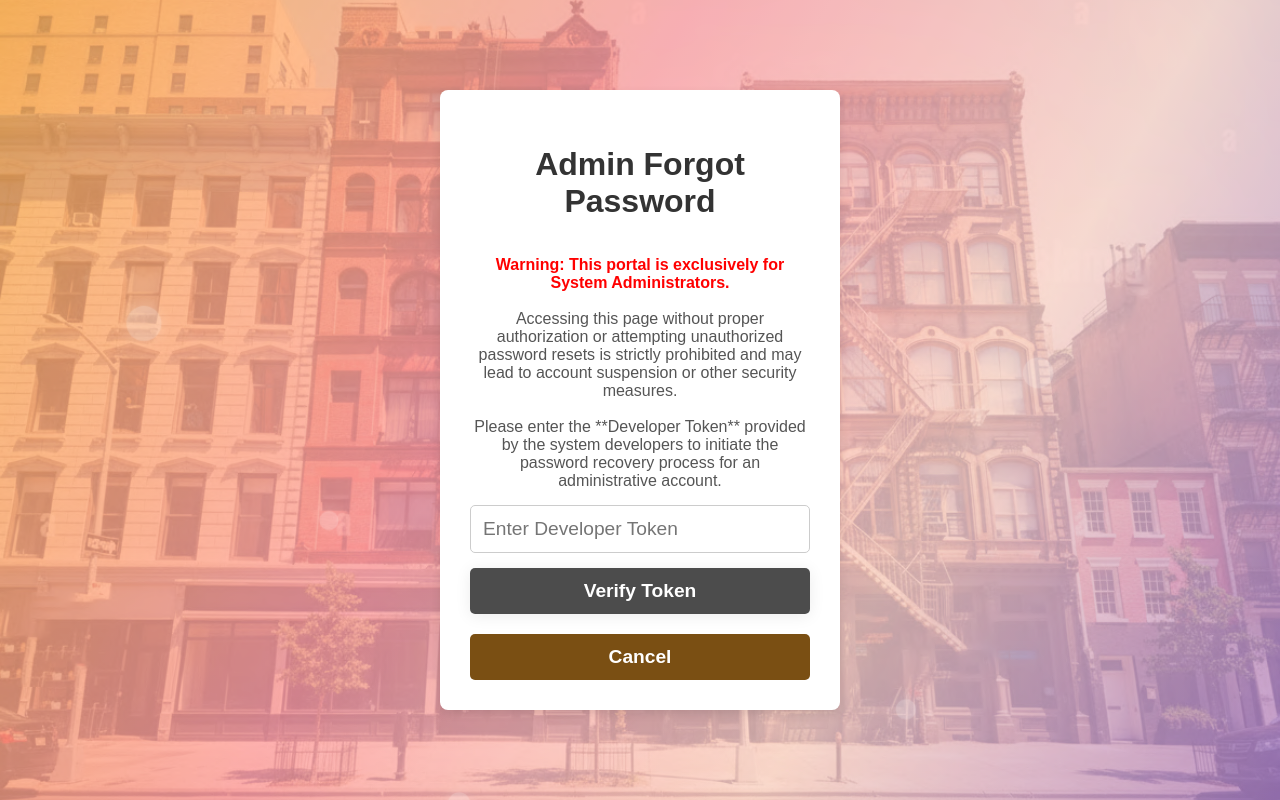
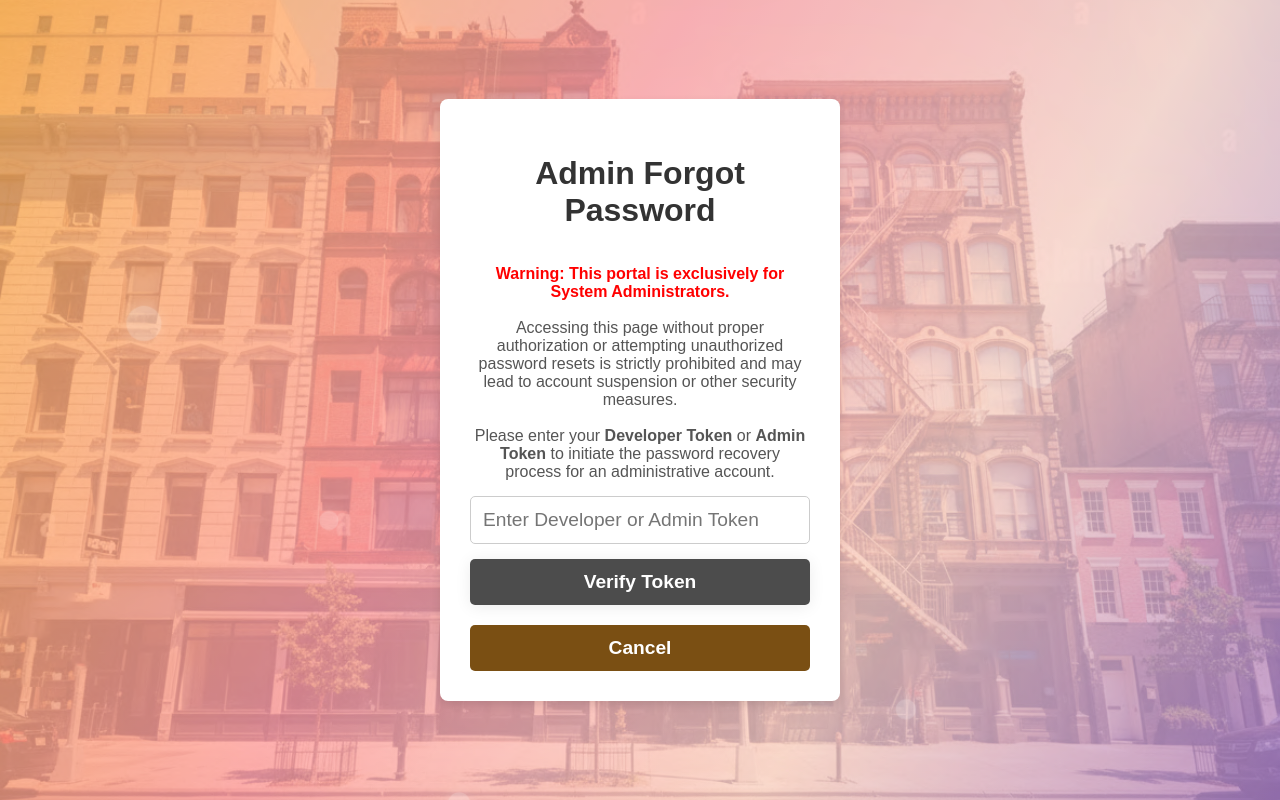
Before and after one commit to Noble636/Capstone2, a React (Create React App) app: page /admin-forgot-password in a window 1280 px wide. Built offline with nearby package versions, Linux system fonts and the light colour scheme.

Commit message:
Initial commit

```diff
--- a/src/components/Admin/AdminEditAccount.js
+++ b/src/components/Admin/AdminEditAccount.js
@@ -196,6 +196,7 @@ const AdminEditAccount = () => {
 
             <p className="admin-edit-info-text" style={{marginTop: '10px', marginBottom: '5px'}}>
               This is your <b>Admin Token</b>. You will use this for sensitive actions and password recovery. Please keep it safe and do not share it with others.<br />
+              <span style={{display: 'block', height: '8px'}}></span>
               <span style={{color: '#888', fontSize: '0.95em'}}>
                 (Optional: Only fill if you want to update your admin token)<br />
                 <b>Note:</b> You must enter your current password to change your admin token.
--- a/src/components/Admin/AdminFPW.js
+++ b/src/components/Admin/AdminFPW.js
@@ -6,7 +6,7 @@ import { faEye, faEyeSlash } from '@fortawesome/free-solid-svg-icons';
 
 const AdminFPW = () => {
     const navigate = useNavigate();
-    const [developerToken, setDeveloperToken] = useState('');
+    const [tokenInput, setTokenInput] = useState('');
     const [username, setUsername] = useState('');
     const [adminDetails, setAdminDetails] = useState(null);
     const [otp, setOtp] = useState('');
@@ -18,7 +18,7 @@ const AdminFPW = () => {
     const [error, setError] = useState('');
     const [message, setMessage] = useState('');
 
-    const handleDeveloperTokenSubmit = async (e) => {
+    const handleTokenSubmit = async (e) => {
         e.preventDefault();
         setError('');
         setMessage('');
@@ -26,17 +26,17 @@ const AdminFPW = () => {
             const response = await fetch('https://tenantportal-backend.onrender.com/api/admin/forgot-password/verify-token', {
                 method: 'POST',
                 headers: { 'Content-Type': 'application/json' },
-                body: JSON.stringify({ developerToken }),
+                body: JSON.stringify({ token: tokenInput }),
             });
             const data = await response.json();
             if (response.ok) {
                 setMessage(data.message);
                 setStage('username');
             } else {
-                setError(data.message || 'Invalid developer token.');
+                setError(data.message || 'Invalid token.');
             }
         } catch (error) {
-            console.error('Error verifying developer token:', error);
+            console.error('Error verifying token:', error);
             setError('Failed to connect to the server.');
         }
     };
@@ -146,19 +146,19 @@ const AdminFPW = () => {
                 {message && <div className="success-message">{message}</div>}
 
                 {stage === 'token' && (
-                    <form onSubmit={handleDeveloperTokenSubmit} className="fpw-form">
+                    <form onSubmit={handleTokenSubmit} className="fpw-form">
                         <p className="admin-fpw-info-text">
                             <strong style={{ color: 'red' }}>Warning: This portal is exclusively for System Administrators.</strong>
                             <br /><br />
                             Accessing this page without proper authorization or attempting unauthorized password resets is strictly prohibited and may lead to account suspension or other security measures.
                             <br /><br />
-                            Please enter the **Developer Token** provided by the system developers to initiate the password recovery process for an administrative account.
+                            Please enter your <b>Developer Token</b> or <b>Admin Token</b> to initiate the password recovery process for an administrative account.
                         </p>
                         <input
                             type="password"
-                            value={developerToken}
-                            onChange={(e) => setDeveloperToken(e.target.value)}
-                            placeholder="Enter Developer Token"
+                            value={tokenInput}
+                            onChange={(e) => setTokenInput(e.target.value)}
+                            placeholder="Enter Developer or Admin Token"
                             required
                         />
                         <button type="submit">Verify Token</button>
--- a/src/components/Admin/AdminRegister.js
+++ b/src/components/Admin/AdminRegister.js
@@ -6,7 +6,7 @@ import { faEye, faEyeSlash } from '@fortawesome/free-solid-svg-icons';
 
 const AdminRegister = () => {
     const navigate = useNavigate();
-    const [developerTokenInput, setDeveloperTokenInput] = useState('');
+    const [tokenInput, setTokenInput] = useState('');
     const [isTokenVerified, setIsTokenVerified] = useState(false);
     const [fullName, setFullName] = useState('');
     const [email, setEmail] = useState('');
@@ -19,16 +19,18 @@ const AdminRegister = () => {
     const [showConfirmPassword, setShowConfirmPassword] = useState(false);
     const [adminToken, setAdminToken] = useState('');
     const [showAdminToken, setShowAdminToken] = useState(false);
+    // Accept either developer or admin token for registration
     const CORRECT_DEVELOPER_TOKEN = 'Token';
 
     const handleTokenSubmit = (e) => {
         e.preventDefault();
-        if (developerTokenInput === CORRECT_DEVELOPER_TOKEN) {
+        // Accept either developer token or admin token (for demo, just check if not empty or matches dev token)
+        if (tokenInput === CORRECT_DEVELOPER_TOKEN || tokenInput.length >= 6) {
             setIsTokenVerified(true);
             setMessage('');
         } else {
-            setMessage('Incorrect Developer Token. Registration form will not be shown.');
-            setDeveloperTokenInput('');
+            setMessage('Incorrect Developer or Admin Token. Registration form will not be shown.');
+            setTokenInput('');
             setIsTokenVerified(false);
         }
     };
@@ -120,13 +122,13 @@ const AdminRegister = () => {
                         <p className="admin-register-info-text">
                             <strong style={{ color: 'red' }}>Please don't register here if you are not an Admin.</strong>
                             <br />
-                            Please input the Developers Token Provided by the Developers of this system to enable the Register of an account with admin privilages.
+                            Please input the <b>Developer Token</b> or your <b>Admin Token</b> to enable the registration of an account with admin privileges.
                         </p>
                         <input
                             type="password"
-                            placeholder="Developer Token"
-                            value={developerTokenInput}
-                            onChange={(e) => setDeveloperTokenInput(e.target.value)}
+                            placeholder="Developer or Admin Token"
+                            value={tokenInput}
+                            onChange={(e) => setTokenInput(e.target.value)}
                             required
                         />
                         <button type="submit">Verify Token</button>
```
